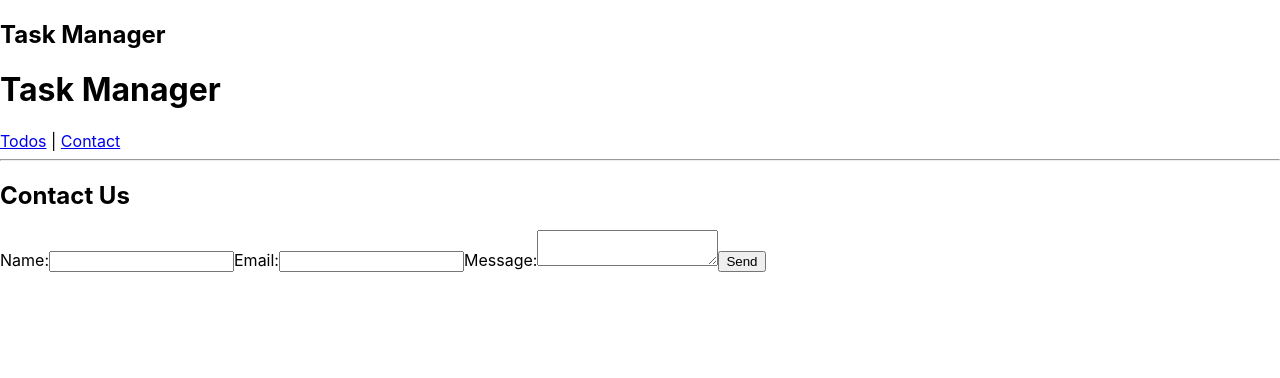
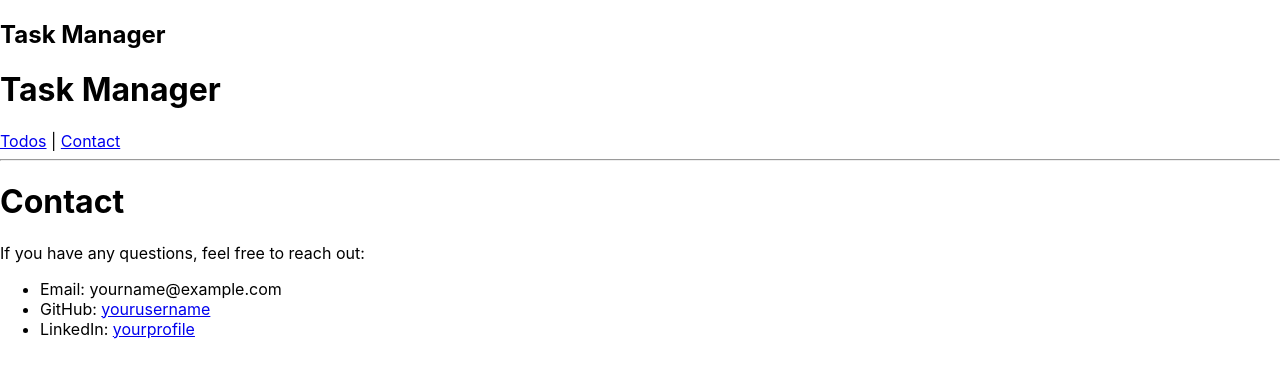
Before and after one commit to tylerfields56/task-manager, a React (Create React App) app: page /contact in a window 1280 px wide. Shown: the top 378 px of the page. Built offline with nearby package versions, Linux system fonts and the light colour scheme.

Commit message:
Add ContactPage with basic contact info

```diff
--- a/src/pages/ContactPage.js
+++ b/src/pages/ContactPage.js
@@ -1,12 +1,17 @@
 import React from 'react';
-import ContactForm from '../components/ContactForm';
 
-function ContactPage() {
+const ContactPage = () => {
   return (
     <div>
-      <ContactForm />
+      <h1>Contact</h1>
+      <p>If you have any questions, feel free to reach out:</p>
+      <ul>
+        <li>Email: yourname@example.com</li>
+        <li>GitHub: <a href="https://github.com/yourusername" target="_blank" rel="noreferrer">yourusername</a></li>
+        <li>LinkedIn: <a href="https://www.linkedin.com/in/yourprofile" target="_blank" rel="noreferrer">yourprofile</a></li>
+      </ul>
     </div>
   );
-}
+};
 
 export default ContactPage;
```
